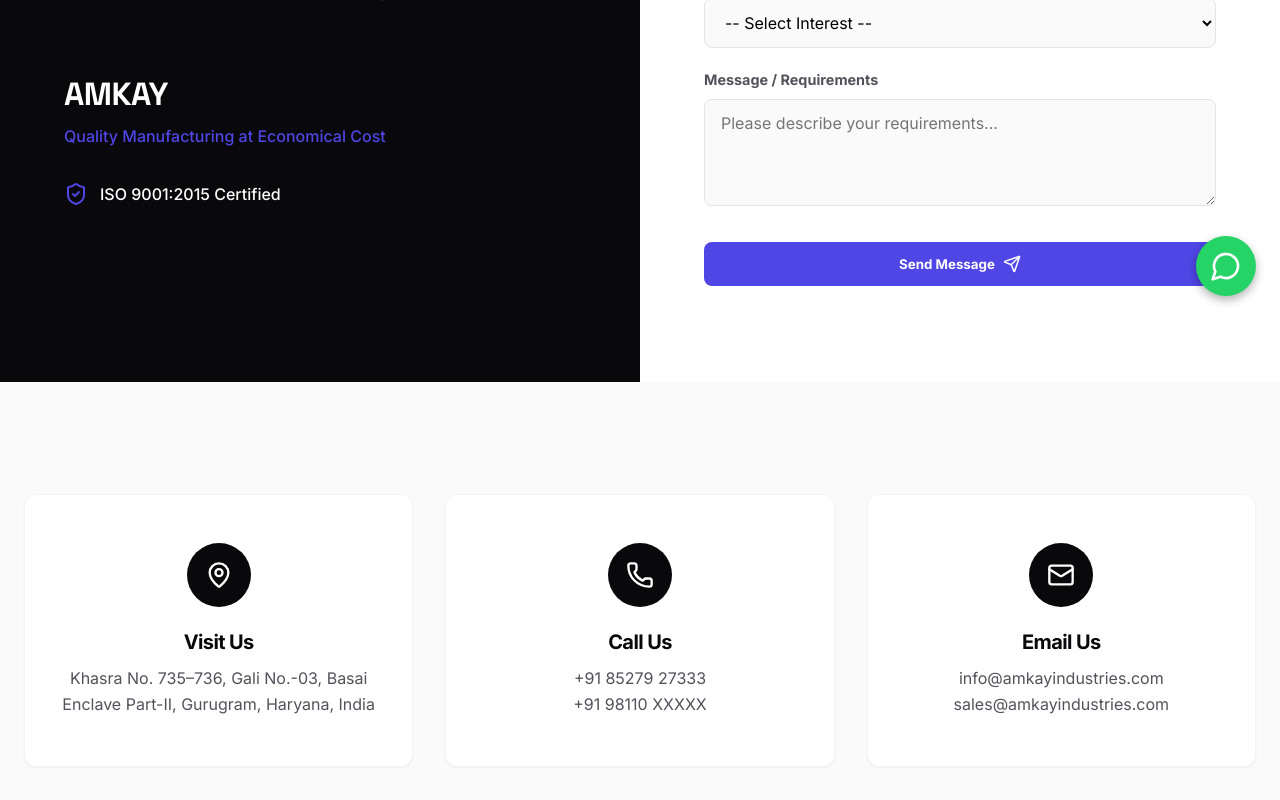
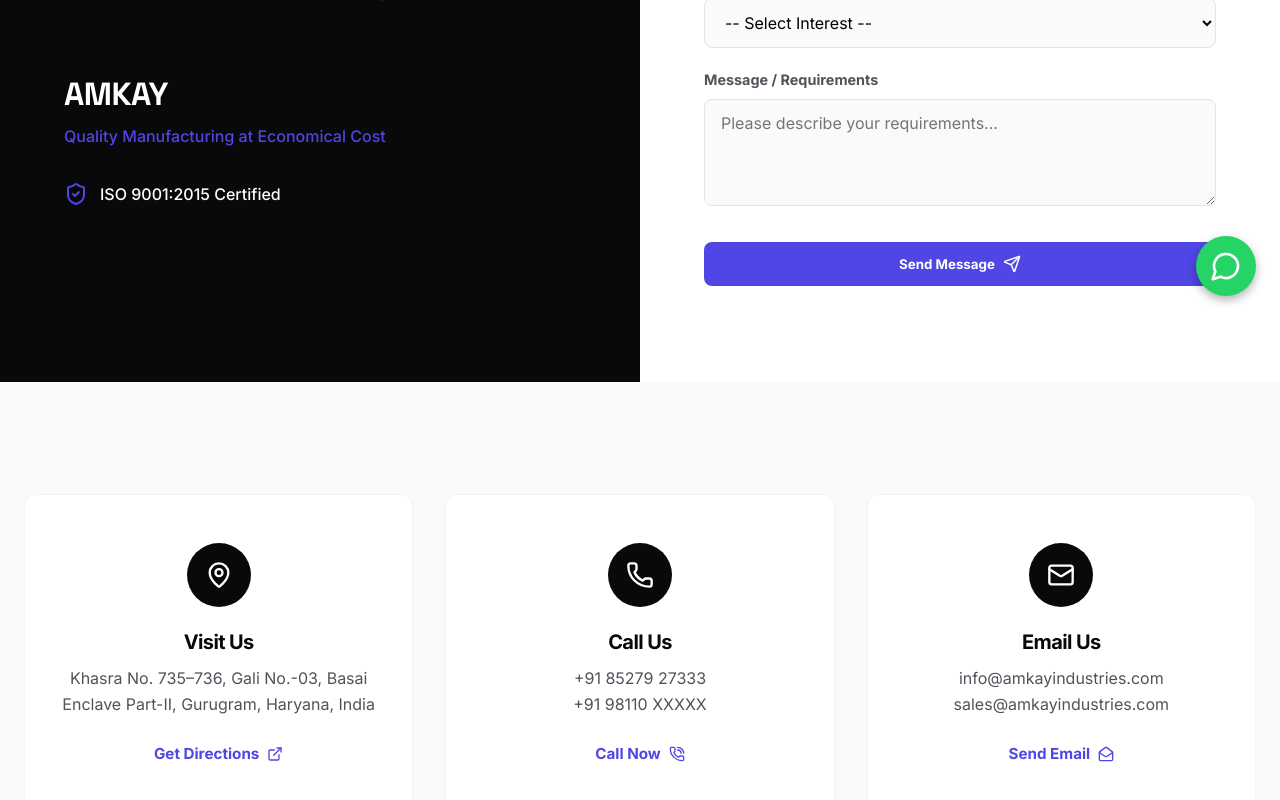
Before and after one commit to crynce/amkay2, a React (Vite) app: page /contact in a window 1280 px wide. Shown: the part 480-1280 px from the top of the page. Built offline with nearby package versions, Linux system fonts and the light colour scheme.

Commit message:
feat: Add new contact page component with a request form, company details, and responsive styling.

```diff
--- a/package.json
+++ b/package.json
@@ -16,6 +16,7 @@
     "react-countup": "^6.5.3",
     "react-dom": "^19.2.0",
     "react-fast-marquee": "^1.6.5",
+    "react-hot-toast": "^2.6.0",
     "react-router-dom": "^7.13.0",
     "react-zoom-pan-pinch": "^3.7.0"
   },
--- a/src/pages/Contact.css
+++ b/src/pages/Contact.css
@@ -184,6 +184,9 @@
   box-shadow: var(--shadow-sm);
   border: 1px solid var(--gray-100);
   transition: transform 0.3s;
+  display: flex;
+  flex-direction: column;
+  align-items: center;
 }
 
 .info-card:hover {
@@ -212,6 +215,26 @@
 .info-card p {
   color: var(--gray-700);
   line-height: 1.6;
+  flex-grow: 1; /* Pushes the CTA link to the bottom */
+}
+
+.info-cta {
+  display: inline-flex;
+  align-items: center;
+  gap: 0.5rem;
+  margin-top: 1.5rem;
+  color: var(--accent);
+  font-weight: 600;
+  text-decoration: none;
+  font-size: 0.95rem;
+  transition:
+    gap 0.2s,
+    color 0.2s;
+}
+
+.info-cta:hover {
+  gap: 0.75rem;
+  color: var(--primary-dark);
 }
 
 .map-section {
--- a/src/pages/Contact.jsx
+++ b/src/pages/Contact.jsx
@@ -1,6 +1,16 @@
 import { useState } from "react";
 import { motion } from "framer-motion";
-import { Mail, Phone, MapPin, Send, ShieldCheck } from "lucide-react";
+import {
+  Mail,
+  Phone,
+  MapPin,
+  Send,
+  ShieldCheck,
+  ExternalLink,
+  PhoneCall,
+  MailOpen,
+} from "lucide-react";
+import toast, { Toaster } from "react-hot-toast";
 import "./Contact.css";
 
 export default function Contact() {
@@ -20,7 +30,22 @@
   const handleSubmit = (e) => {
     e.preventDefault();
     // In a real application, submit the formData to backend.
-    alert("Thank you for contacting us! We will get back to you shortly.");
+    toast.success(
+      "Thank you for contacting us! We will get back to you shortly.",
+      {
+        style: {
+          borderRadius: "10px",
+          background: "var(--primary-dark)",
+          color: "var(--white)",
+          border: "1px solid var(--accent)",
+        },
+        iconTheme: {
+          primary: "var(--accent)",
+          secondary: "var(--white)",
+        },
+        duration: 4000,
+      },
+    );
     setFormData({
       name: "",
       company: "",
@@ -33,6 +58,7 @@
 
   return (
     <div className="contact-page">
+      <Toaster position="bottom-center" reverseOrder={false} />
       <title>Contact Us | Amkay Industries</title>
       <meta
         name="description"
@@ -189,6 +215,14 @@
                 Khasra No. 735–736, Gali No.-03, Basai Enclave Part-II,
                 Gurugram, Haryana, India
               </p>
+              <a
+                href="https://www.google.com/maps?q=28.4515641,76.9918864"
+                target="_blank"
+                rel="noopener noreferrer"
+                className="info-cta"
+              >
+                Get Directions <ExternalLink size={16} />
+              </a>
             </motion.div>
 
             <motion.div
@@ -207,6 +241,9 @@
                 <br />
                 +91 98110 XXXXX
               </p>
+              <a href="tel:+918527927333" className="info-cta">
+                Call Now <PhoneCall size={16} />
+              </a>
             </motion.div>
 
             <motion.div
@@ -225,6 +262,9 @@
                 <br />
                 sales@amkayindustries.com
               </p>
+              <a href="mailto:info@amkayindustries.com" className="info-cta">
+                Send Email <MailOpen size={16} />
+              </a>
             </motion.div>
           </div>
         </div>
```
Also changed, not shown: 1 other file (tests, documents, lock files or other folders).
